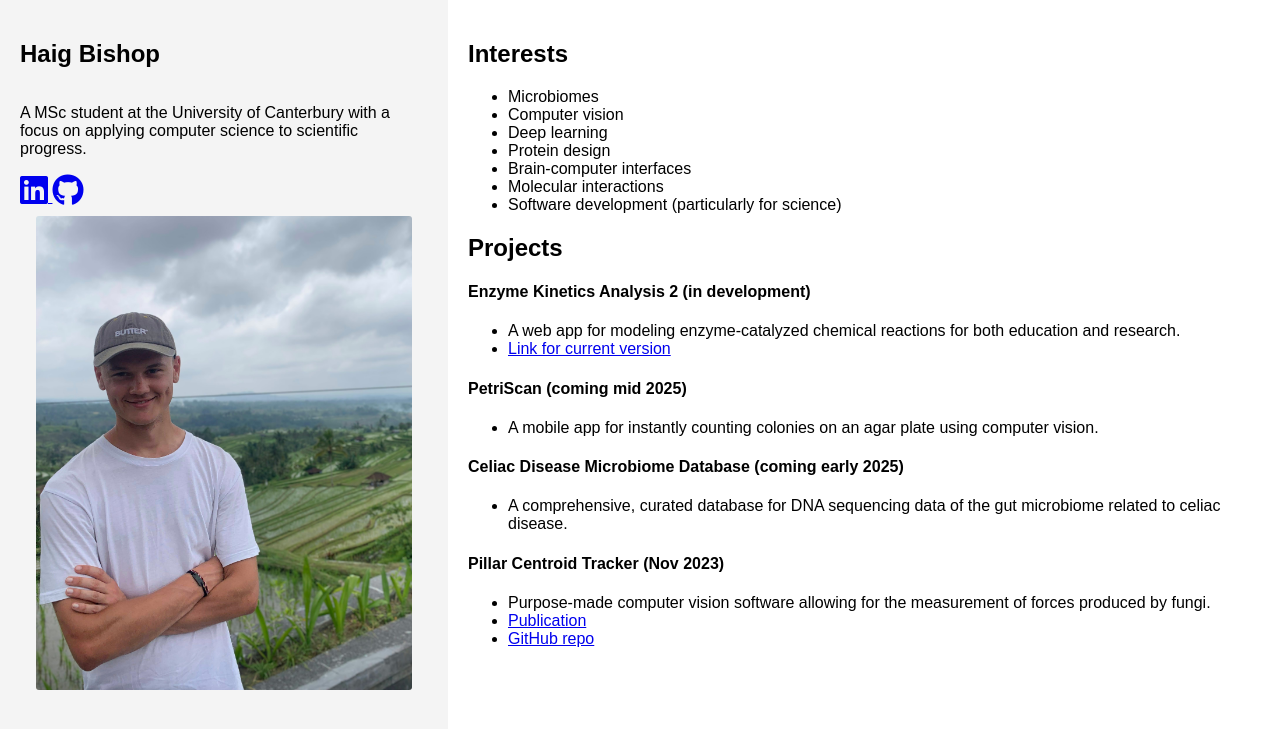
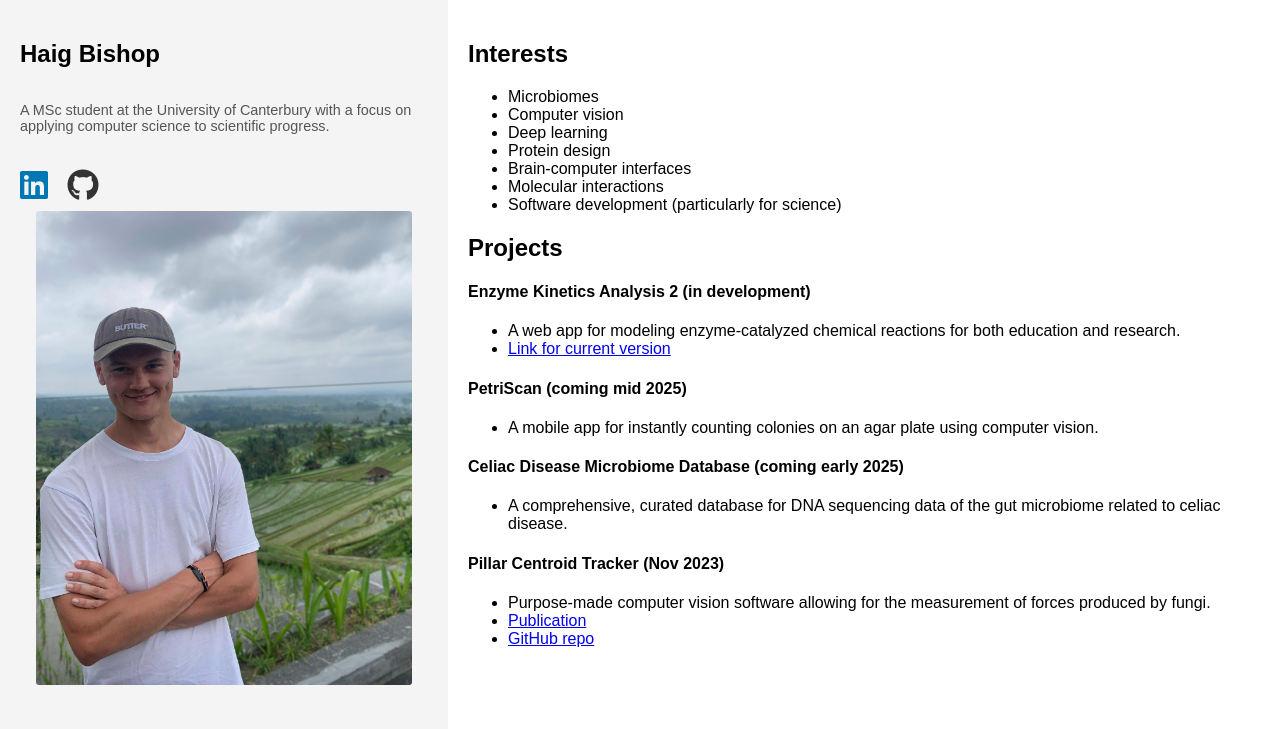
Before and after one commit to HaigBishop/HaigBishop.github.io, a Jekyll site: the page built from index.md, in a window 1280 px wide. Shown: the top 729 px of the page. Built offline with Jekyll 4.4.1, drawn with Linux system fonts in a browser that asks for light colours.

Commit message:
Update custom.css

```diff
--- a/assets/css/custom.css
+++ b/assets/css/custom.css
@@ -44,3 +44,33 @@ body {
   margin: 0;
   padding: 0;
 }
+
+/* Bio text styles */
+.bio {
+  font-size: 0.9em; /* Adjust this value to make the font smaller */
+  color: #555; /* Optional: A softer color for the bio text */
+}
+
+/* Social links styling */
+.social-links {
+  margin-top: 20px; /* Add some space above the icons */
+}
+
+.social-links a {
+  margin-right: 15px; /* Space between the icons */
+  color: #0077b5; /* LinkedIn color */
+  text-decoration: none;
+}
+
+.social-links a:hover {
+  color: #333; /* Color change on hover */
+}
+
+/* Adjust GitHub icon color */
+.social-links a:nth-child(2) {
+  color: #333; /* Default GitHub color */
+}
+
+.social-links a:nth-child(2):hover {
+  color: #0077b5; /* Optional hover color */
+}
```
